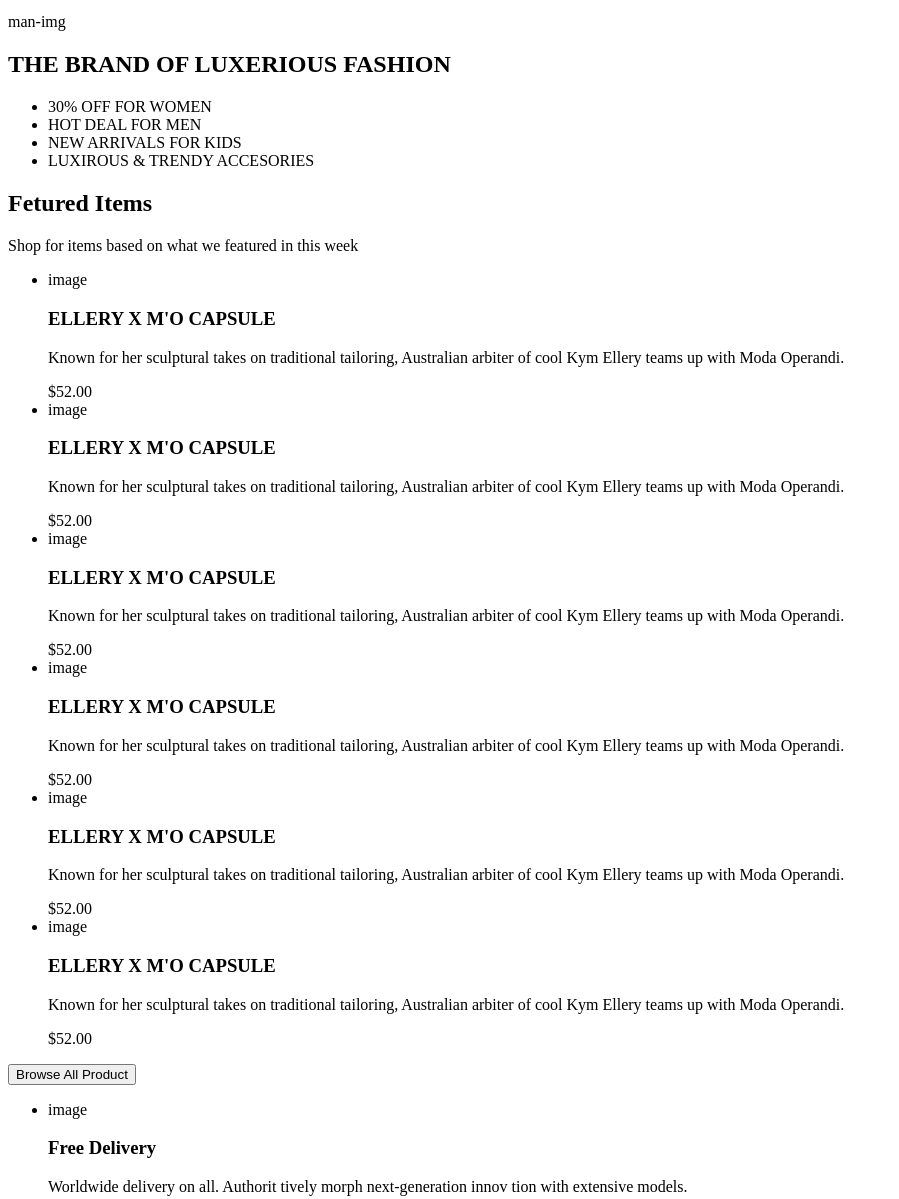
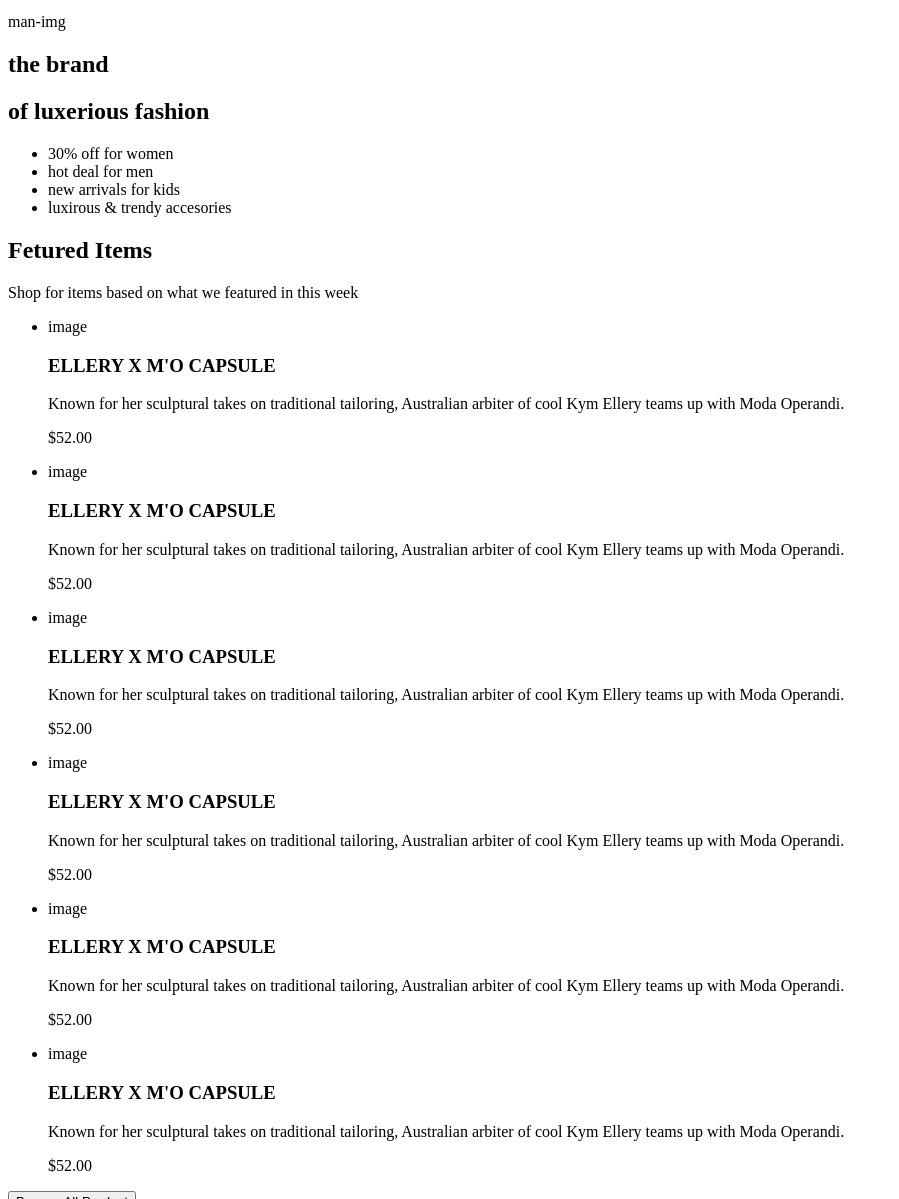
Before and after one commit to Jhon-Mosk/professional_layout, a plain HTML site: page index.html in a window 1280 px wide. Shown: the part 520-1719 px from the top of the page, without its empty margins (0-899 px from the left). Drawn offline with Linux system fonts and the light colour scheme.

Commit message:
to lower case

```diff
--- a/index.html
+++ b/index.html
@@ -53,19 +53,19 @@
     <main>
         <section>
             man-img
-            <h1>THE BRAND
-                OF LUXERIOUS FASHION</h1>
+            <h1>the brand</h1>
+                <h2>of luxerious fashion</h2>
         </section>
         <section>
             <ul>
-                <li>30% OFF
-                    <span>FOR WOMEN</span></li>
-                <li>HOT DEAL
-                    <span>FOR MEN</span></li>
-                <li>NEW ARRIVALS
-                    <span>FOR KIDS</span></li>
-                <li>LUXIROUS & TRENDY
-                    <span>ACCESORIES</span></li>
+                <li>30% off
+                    <span>for women</span></li>
+                <li>hot deal
+                    <span>for men</span></li>
+                <li>new arrivals
+                    <span>for kids</span></li>
+                <li>luxirous & trendy
+                    <span>accesories</span></li>
             </ul>
         </section>
         <section>
@@ -76,37 +76,37 @@
                     image
                     <h3>ELLERY X M'O CAPSULE</h3>
                     <p>Known for her sculptural takes on traditional tailoring, Australian arbiter of cool Kym Ellery teams up with Moda Operandi.</p>
-                    <span>$52.00</span>
+                    <p>$52.00</p>
                 </li>
                 <li>
                     image
                     <h3>ELLERY X M'O CAPSULE</h3>
                     <p>Known for her sculptural takes on traditional tailoring, Australian arbiter of cool Kym Ellery teams up with Moda Operandi.</p>
-                    <span>$52.00</span>
+                    <p>$52.00</p>
                 </li>
                 <li>
                     image
                     <h3>ELLERY X M'O CAPSULE</h3>
                     <p>Known for her sculptural takes on traditional tailoring, Australian arbiter of cool Kym Ellery teams up with Moda Operandi.</p>
-                    <span>$52.00</span>
+                    <p>$52.00</p>
                 </li>
                 <li>
                     image
                     <h3>ELLERY X M'O CAPSULE</h3>
                     <p>Known for her sculptural takes on traditional tailoring, Australian arbiter of cool Kym Ellery teams up with Moda Operandi.</p>
-                    <span>$52.00</span>
+                    <p>$52.00</p>
                 </li>
                 <li>
                     image
                     <h3>ELLERY X M'O CAPSULE</h3>
                     <p>Known for her sculptural takes on traditional tailoring, Australian arbiter of cool Kym Ellery teams up with Moda Operandi.</p>
-                    <span>$52.00</span>
+                    <p>$52.00</p>
                 </li>
                 <li>
                     image
                     <h3>ELLERY X M'O CAPSULE</h3>
                     <p>Known for her sculptural takes on traditional tailoring, Australian arbiter of cool Kym Ellery teams up with Moda Operandi.</p>
-                    <span>$52.00</span>
+                    <p>$52.00</p>
                 </li>
             </ul>
             <button>Browse All Product</button>
```
